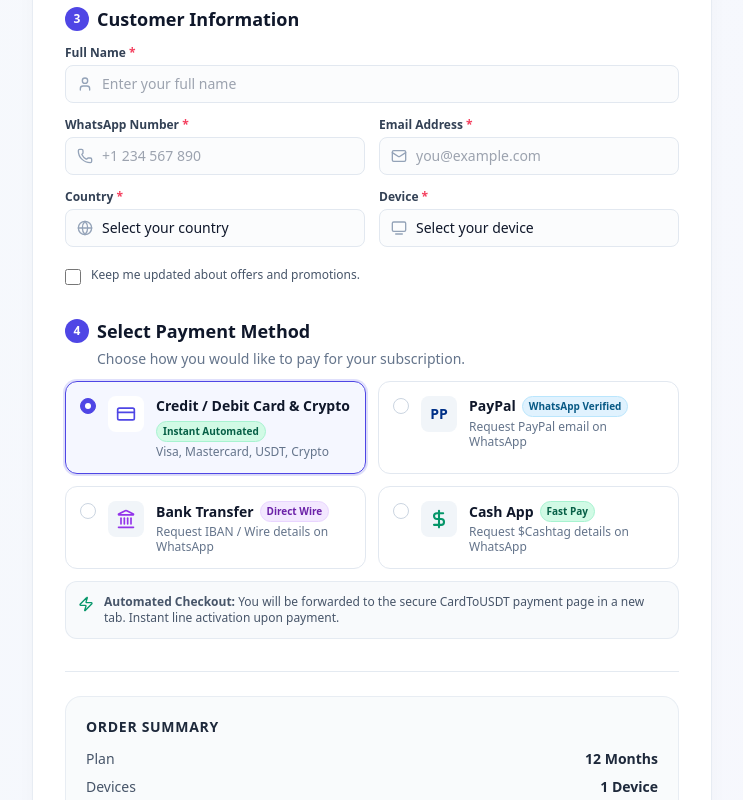
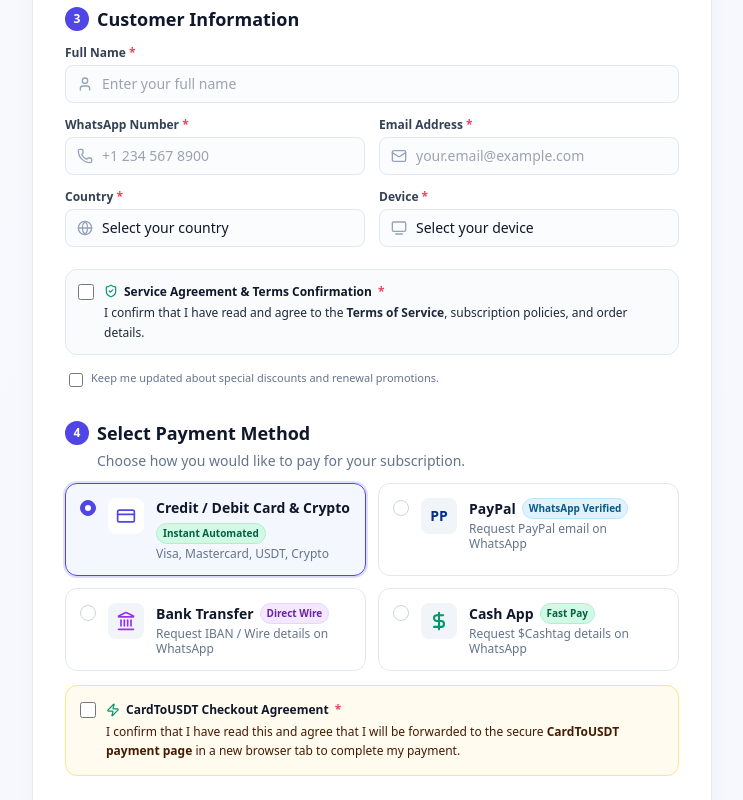
Before and after one commit to AIDATFARES/-pay2me.online, a Next.js app: page / in a window 1280 px wide. Shown: the part 1120-1920 px from the top of the page, without its empty margins (268-1011 px from the left). Built offline with nearby package versions, Linux system fonts and the light colour scheme.

Commit message:
Require confirmation checkboxes for screenshot verification and service terms agreement

```diff
--- a/src/components/CustomerForm.tsx
+++ b/src/components/CustomerForm.tsx
@@ -1,7 +1,8 @@
 import React from 'react';
 import { CustomerInfo } from '@/types/order';
 import { COUNTRIES, SUPPORTED_DEVICES } from '@/config/pricing';
-import { User, Phone, Mail, Globe, Tv2 } from 'lucide-react';
+import { User, Phone, Mail, Globe, Tv2, ShieldCheck } from 'lucide-react';
+import { cn } from '@/lib/utils';
 
 interface CustomerFormProps {
   formData: CustomerInfo;
@@ -67,9 +68,9 @@ export const CustomerForm: React.FC<CustomerFormProps> = ({
               </div>
               <input
                 type="tel"
-                name="whatsapp"
+                name="whatsappNumber"
                 autoComplete="tel"
-                placeholder="+1 234 567 890"
+                placeholder="+1 234 567 8900"
                 value={formData.whatsappNumber}
                 onChange={(e) => onChange('whatsappNumber', e.target.value)}
                 className={`w-full pl-9 pr-3.5 py-2 text-sm bg-slate-50/50 rounded-lg border transition-colors focus:bg-white focus:outline-none focus:ring-2 ${
@@ -84,7 +85,7 @@ export const CustomerForm: React.FC<CustomerFormProps> = ({
             )}
           </div>
 
-          {/* Email Address */}
+          {/* Email */}
           <div>
             <label className="block text-xs font-semibold text-slate-700 mb-1">
               Email Address <span className="text-rose-500">*</span>
@@ -97,7 +98,7 @@ export const CustomerForm: React.FC<CustomerFormProps> = ({
                 type="email"
                 name="email"
                 autoComplete="email"
-                placeholder="you@example.com"
+                placeholder="your.email@example.com"
                 value={formData.email}
                 onChange={(e) => onChange('email', e.target.value)}
                 className={`w-full pl-9 pr-3.5 py-2 text-sm bg-slate-50/50 rounded-lg border transition-colors focus:bg-white focus:outline-none focus:ring-2 ${
@@ -180,18 +181,54 @@ export const CustomerForm: React.FC<CustomerFormProps> = ({
           </div>
         </div>
 
-        {/* Marketing Consent */}
-        <div className="pt-1.5">
-          <label className="flex items-start gap-2.5 cursor-pointer select-none">
+        {/* Mandatory Terms & Conditions Agreement Checkbox */}
+        <div className="pt-2">
+          <label
+            className={cn(
+              'flex items-start gap-2.5 p-3 rounded-xl border transition-all cursor-pointer select-none',
+              errors.termsAgreed
+                ? 'bg-rose-50/90 border-rose-300 ring-2 ring-rose-200 text-rose-950'
+                : formData.termsAgreed
+                ? 'bg-emerald-50/60 border-emerald-300 text-emerald-950'
+                : 'bg-slate-50/80 border-slate-200 hover:bg-slate-100/60 text-slate-800'
+            )}
+          >
+            <input
+              type="checkbox"
+              name="termsAgreed"
+              checked={!!formData.termsAgreed}
+              onChange={(e) => onChange('termsAgreed', e.target.checked)}
+              className="mt-0.5 w-4 h-4 rounded border-slate-300 text-indigo-600 focus:ring-indigo-500 cursor-pointer flex-shrink-0"
+            />
+            <div className="text-xs leading-relaxed flex-1">
+              <span className="font-bold text-slate-900 block mb-0.5 flex items-center gap-1.5">
+                <ShieldCheck className="w-3.5 h-3.5 text-emerald-600" />
+                Service Agreement & Terms Confirmation <span className="text-rose-500">*</span>
+              </span>
+              <span>
+                I confirm that I have read and agree to the <strong>Terms of Service</strong>, subscription policies, and order details.
+              </span>
+            </div>
+          </label>
+          {errors.termsAgreed && (
+            <p className="mt-1.5 text-xs text-rose-600 font-medium pl-1 flex items-center gap-1">
+              <span>⚠️</span> {errors.termsAgreed}
+            </p>
+          )}
+        </div>
+
+        {/* Marketing Consent (Optional) */}
+        <div className="pt-0.5 pl-1">
+          <label className="flex items-start gap-2 cursor-pointer select-none">
             <input
               type="checkbox"
               name="marketingConsent"
               checked={formData.marketingConsent}
               onChange={(e) => onChange('marketingConsent', e.target.checked)}
-              className="mt-0.5 w-4 h-4 rounded border-slate-300 text-indigo-600 focus:ring-indigo-500 cursor-pointer"
+              className="mt-0.5 w-3.5 h-3.5 rounded border-slate-300 text-indigo-600 focus:ring-indigo-500 cursor-pointer"
             />
-            <span className="text-xs text-slate-600 leading-tight">
-              Keep me updated about offers and promotions.
+            <span className="text-[11px] text-slate-500 leading-tight">
+              Keep me updated about special discounts and renewal promotions.
             </span>
           </label>
         </div>
--- a/src/components/OrderForm.tsx
+++ b/src/components/OrderForm.tsx
@@ -7,11 +7,20 @@ import { DeviceSelector } from './DeviceSelector';
 import { CustomerForm } from './CustomerForm';
 import { PaymentMethodSelector } from './PaymentMethodSelector';
 import { OrderSummary } from './OrderSummary';
+import { Gift } from 'lucide-react';
+import { cn } from '@/lib/utils';
 
 export const OrderForm: React.FC = () => {
   const [selectedPlan, setSelectedPlan] = useState<SubscriptionPlanId>('12_months');
   const [selectedDevices, setSelectedDevices] = useState<DeviceCount>(1);
   const [selectedMethod, setSelectedMethod] = useState<PaymentMethodId>('card');
+
+  // Interactive Checkbox Agreements
+  const [methodAgreed, setMethodAgreed] = useState<boolean>(false);
+  const [methodError, setMethodError] = useState<string | null>(null);
+
+  const [trialAgreed, setTrialAgreed] = useState<boolean>(false);
+  const [trialError, setTrialError] = useState<string | null>(null);
 
   const [customer, setCustomer] = useState<CustomerInfo>({
     fullName: '',
@@ -20,6 +29,7 @@ export const OrderForm: React.FC = () => {
     country: '',
     device: '',
     marketingConsent: false,
+    termsAgreed: false,
   });
 
   const [errors, setErrors] = useState<Partial<Record<keyof CustomerInfo, string>>>({});
@@ -42,6 +52,11 @@ export const OrderForm: React.FC = () => {
 
   const handleSelectPlan = (plan: SubscriptionPlanId) => {
     setSelectedPlan(plan);
+    setMethodAgreed(false);
+    setMethodError(null);
+    setTrialAgreed(false);
+    setTrialError(null);
+
     if (plan === 'free_trial') {
       setSelectedDevices(1);
     }
@@ -63,6 +78,7 @@ export const OrderForm: React.FC = () => {
 
   const validate = (): boolean => {
     const newErrors: Partial<Record<keyof CustomerInfo, string>> = {};
+    let hasCheckboxError = false;
 
     if (!customer.fullName.trim()) {
       newErrors.fullName = 'Please enter your full name.';
@@ -91,8 +107,37 @@ export const OrderForm: React.FC = () => {
       newErrors.device = 'Please select the device you will use.';
     }
 
+    // MANDATORY CHECKBOX 1: Terms Agreement in CustomerForm
+    if (!customer.termsAgreed) {
+      newErrors.termsAgreed = 'You must click this checkbox confirming that you have read and agreed to the terms.';
+      hasCheckboxError = true;
+    }
+
+    // MANDATORY CHECKBOX 2: Payment Method Agreement (or Free Trial Agreement)
+    if (selectedPlan !== 'free_trial') {
+      if (!methodAgreed) {
+        setMethodError('You must click this checkbox confirming that you have read and agreed to this payment step.');
+        hasCheckboxError = true;
+      } else {
+        setMethodError(null);
+      }
+    } else {
+      if (!trialAgreed) {
+        setTrialError('You must click this checkbox confirming that you have read and agreed to the Free Trial conditions.');
+        hasCheckboxError = true;
+      } else {
+        setTrialError(null);
+      }
+    }
+
     setErrors(newErrors);
-    return Object.keys(newErrors).length === 0;
+
+    const hasFieldErrors = Object.keys(newErrors).length > 0;
+    if (hasCheckboxError) {
+      setApiError('Please ensure each required confirmation checkbox has been clicked and agreed to.');
+    }
+
+    return !hasFieldErrors && !hasCheckboxError;
   };
 
   const handleSubmit = async () => {
@@ -118,6 +163,7 @@ export const OrderForm: React.FC = () => {
           deviceCount: selectedDevices,
           customer,
           paymentMethod: selectedPlan === 'free_trial' ? undefined : selectedMethod,
+          methodAgreed: true,
         }),
       });
 
@@ -193,7 +239,51 @@ export const OrderForm: React.FC = () => {
         selectedPlan={selectedPlan}
         selectedMethod={selectedMethod}
         onSelectMethod={(method) => setSelectedMethod(method)}
+        isAgreed={methodAgreed}
+        onToggleAgreement={(agreed) => {
+          setMethodAgreed(agreed);
+          if (agreed) setMethodError(null);
+        }}
+        error={methodError}
       />
+
+      {/* Free Trial Mandatory Confirmation Checkbox */}
+      {selectedPlan === 'free_trial' && (
+        <div
+          className={cn(
+            'mb-6 p-3.5 rounded-xl border transition-all select-none',
+            trialError
+              ? 'bg-rose-50/90 border-rose-300 ring-2 ring-rose-200 text-rose-950'
+              : trialAgreed
+              ? 'bg-emerald-50/80 border-emerald-300 text-emerald-950'
+              : 'bg-amber-50/80 border-amber-200 text-amber-950'
+          )}
+        >
+          <label className="flex items-start gap-2.5 cursor-pointer">
+            <input
+              type="checkbox"
+              checked={trialAgreed}
+              onChange={(e) => {
+                setTrialAgreed(e.target.checked);
+                if (e.target.checked) setTrialError(null);
+              }}
+              className="mt-0.5 w-4 h-4 rounded border-amber-400 text-indigo-600 focus:ring-indigo-500 cursor-pointer flex-shrink-0"
+            />
+            <div className="text-xs leading-relaxed flex-1">
+              <strong className="font-bold text-slate-900 block mb-0.5 flex items-center gap-1.5">
+                <Gift className="w-3.5 h-3.5 text-emerald-600" />
+                24-Hour Free Trial Confirmation <span className="text-rose-500">*</span>
+              </strong>
+              I confirm that I have read this and agree that this is a 24-hour trial limited to 1 connection. I agree to message the seller on WhatsApp with my reference code for manual line activation.
+            </div>
+          </label>
+          {trialError && (
+            <p className="mt-2 text-xs font-semibold text-rose-600 flex items-center gap-1 pl-6">
+              <span>⚠️</span> {trialError}
+            </p>
+          )}
+        </div>
+      )}
 
       {/* Order Summary & Submit */}
       <OrderSummary
--- a/src/components/PaymentMethodSelector.tsx
+++ b/src/components/PaymentMethodSelector.tsx
@@ -1,12 +1,15 @@
 import React from 'react';
 import { PaymentMethodId, SubscriptionPlanId } from '@/types/order';
-import { CreditCard, Landmark, DollarSign, MessageCircle, ShieldCheck, Zap } from 'lucide-react';
+import { CreditCard, Landmark, DollarSign, MessageCircle, Zap, ShieldCheck } from 'lucide-react';
 import { cn } from '@/lib/utils';
 
 interface PaymentMethodSelectorProps {
   selectedPlan: SubscriptionPlanId;
   selectedMethod: PaymentMethodId;
   onSelectMethod: (method: PaymentMethodId) => void;
+  isAgreed: boolean;
+  onToggleAgreement: (agreed: boolean) => void;
+  error?: string | null;
 }
 
 interface PaymentOption {
@@ -22,6 +25,9 @@ export const PaymentMethodSelector: React.FC<PaymentMethodSelectorProps> = ({
   selectedPlan,
   selectedMethod,
   onSelectMethod,
+  isAgreed,
+  onToggleAgreement,
+  error,
 }) => {
   // If Free Trial is selected, hide the payment method selector since no payment is required
   if (selectedPlan === 'free_trial') {
@@ -67,6 +73,20 @@ export const PaymentMethodSelector: React.FC<PaymentMethodSelectorProps> = ({
     },
   ];
 
+  const getMethodTitle = () => {
+    switch (selectedMethod) {
+      case 'paypal':
+        return 'our active PayPal email address';
+      case 'bank_transfer':
+        return 'our bank account IBAN / wire details';
+      case 'cash_app':
+        return 'our official $Cashtag';
+      case 'card':
+      default:
+        return 'CardToUSDT payment details';
+    }
+  };
+
   return (
     <section className="mb-6 pt-2">
       <div className="flex items-center gap-2 mb-1">
@@ -89,7 +109,11 @@ export const PaymentMethodSelector: React.FC<PaymentMethodSelectorProps> = ({
             <button
               type="button"
               key={option.id}
-              onClick={() => onSelectMethod(option.id)}
+              onClick={() => {
+                onSelectMethod(option.id);
+                // Reset agreement when changing method so user explicitly confirms the new method
+                onToggleAgreement(false);
+              }}
               className={cn(
                 'relative flex items-start gap-3 p-3.5 rounded-xl border text-left transition-all duration-150 outline-none select-none cursor-pointer',
                 isSelected
@@ -147,22 +171,49 @@ export const PaymentMethodSelector: React.FC<PaymentMethodSelectorProps> = ({
         })}
       </div>
 
-      {/* Dynamic Instruction Helper Box based on selection */}
-      <div className="mt-3 p-3 rounded-xl bg-slate-50 border border-slate-200/80 text-xs text-slate-600 flex items-start gap-2.5">
+      {/* Mandatory Checkbox Agreement Box (Must be clicked and agreed to) */}
+      <div
+        className={cn(
+          'mt-3.5 p-3.5 rounded-xl border transition-all select-none',
+          error
+            ? 'bg-rose-50/90 border-rose-300 ring-2 ring-rose-200 text-rose-950'
+            : isAgreed
+            ? 'bg-emerald-50/80 border-emerald-300 ring-1 ring-emerald-400/25 text-emerald-950'
+            : 'bg-amber-50/80 border-amber-200 text-amber-950'
+        )}
+      >
+        <label className="flex items-start gap-2.5 cursor-pointer">
+          <input
+            type="checkbox"
+            checked={isAgreed}
+            onChange={(e) => onToggleAgreement(e.target.checked)}
+            className="mt-0.5 w-4 h-4 rounded border-amber-400 text-indigo-600 focus:ring-indigo-500 cursor-pointer flex-shrink-0"
+          />
+          <div className="text-xs leading-relaxed flex-1">
             {selectedMethod === 'card' ? (
-          <>
-            <Zap className="w-4 h-4 text-emerald-600 flex-shrink-0 mt-0.5" />
               <p>
-              <strong>Automated Checkout:</strong> You will be forwarded to the secure CardToUSDT payment page in a new tab. Instant line activation upon payment.
+                <strong className="font-bold text-slate-900 block mb-0.5 flex items-center gap-1.5">
+                  <Zap className="w-3.5 h-3.5 text-emerald-600" />
+                  CardToUSDT Checkout Agreement <span className="text-rose-500">*</span>
+                </strong>
+                I confirm that I have read this and agree that I will be forwarded to the secure <strong>CardToUSDT payment page</strong> in a new browser tab to complete my payment.
               </p>
-          </>
             ) : (
-          <>
-            <MessageCircle className="w-4 h-4 text-[#25D366] flex-shrink-0 mt-0.5" />
               <p>
-              <strong>Screenshot Verification:</strong> After clicking Pay, you will receive your official invoice. Send a screenshot to our WhatsApp support agent to receive {selectedMethod === 'paypal' ? 'our active PayPal email address' : selectedMethod === 'bank_transfer' ? 'our bank account IBAN/wire details' : 'our official $Cashtag'} and get instant setup.
+                <strong className="font-bold text-slate-900 block mb-0.5 flex items-center gap-1.5">
+                  <MessageCircle className="w-3.5 h-3.5 text-[#25D366]" />
+                  Screenshot Verification Agreement <span className="text-rose-500">*</span>
+                </strong>
+                I confirm that I have read this and agree that after clicking Pay, I will receive an official invoice page. I agree to <strong>take a screenshot of the invoice and send it to the seller on WhatsApp</strong> to receive {getMethodTitle()} and get instant setup.
               </p>
-          </>
+            )}
+          </div>
+        </label>
+
+        {error && (
+          <p className="mt-2 text-xs font-semibold text-rose-600 flex items-center gap-1 pl-6">
+            <span>⚠️</span> {error}
+          </p>
         )}
       </div>
     </section>
--- a/src/types/order.ts
+++ b/src/types/order.ts
@@ -19,6 +19,7 @@ export interface CustomerInfo {
   country: string;
   device: string;
   marketingConsent: boolean;
+  termsAgreed?: boolean;
 }
 
 export interface OrderPayload {
@@ -26,6 +27,7 @@ export interface OrderPayload {
   deviceCount: DeviceCount;
   customer: CustomerInfo;
   paymentMethod?: PaymentMethodId;
+  methodAgreed?: boolean;
 }
 
 export interface OrderRecord {
```
Lines whose indentation alone changed are shown as unchanged.
